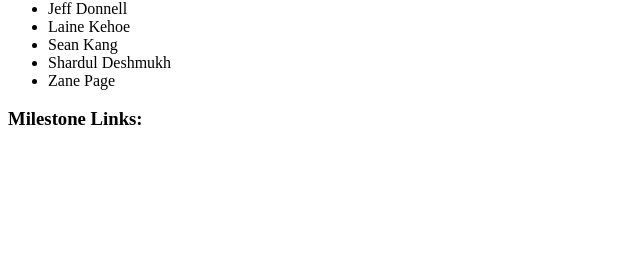
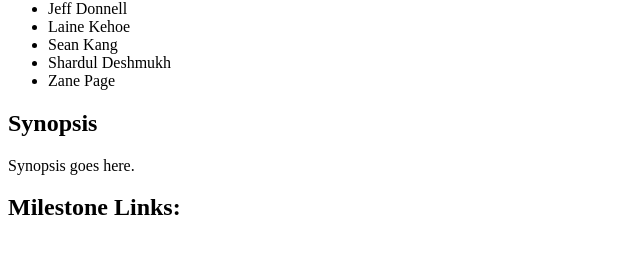
Before and after one commit to JeffDonnell/JeffDonnell.github.io, a plain HTML site: page index.html in a window 1280 px wide. Shown: the part 174-428 px from the top of the page, without its empty margins (0-640 px from the left). Drawn offline with Linux system fonts and the light colour scheme.

Commit message:
Update index.html

```diff
--- a/index.html
+++ b/index.html
@@ -17,7 +17,9 @@
 		</ul>
 	</header>
 	<main>
-		<h3>Milestone Links:</h3>
+		<h2>Synopsis</h2>
+		<p>Synopsis goes here.</p>
+		<h2>Milestone Links:</h2>
 		<ul>
 
 		</ul>
```
